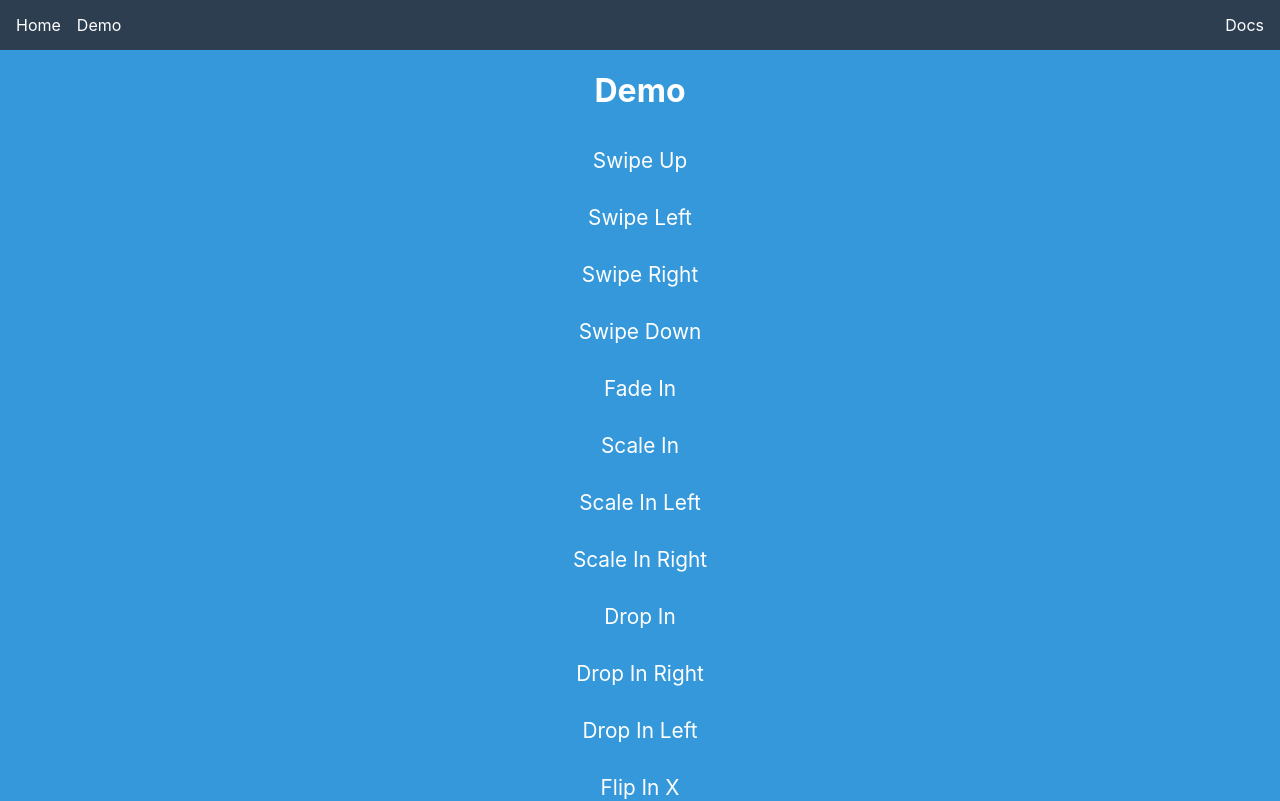
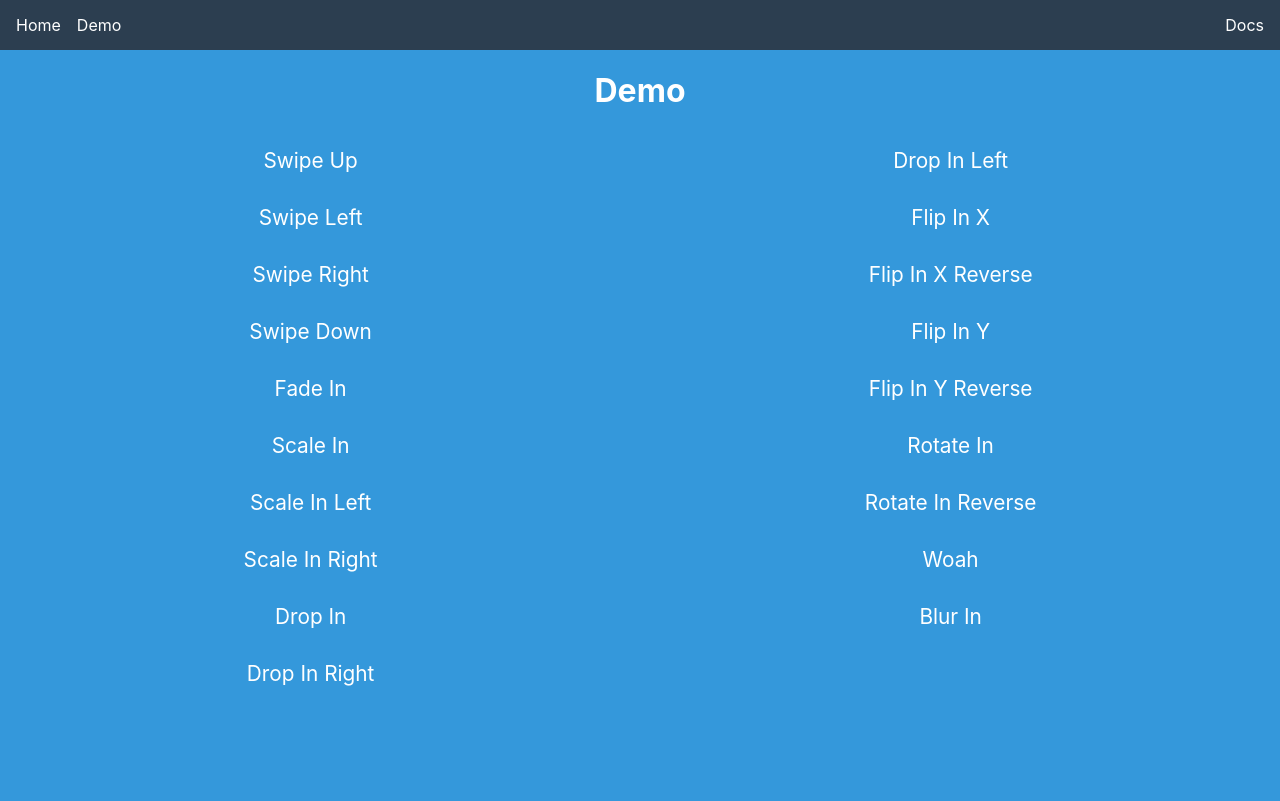
Before and after one commit to joerez/react-transitions, a React (Create React App) app: page /projects/react-transitions/demo in a window 1280 px wide. Shown: the top 801 px of the page. Built offline with nearby package versions, Linux system fonts and the light colour scheme.

Commit message:
added blur in

```diff
--- a/src/Components/App.js
+++ b/src/Components/App.js
@@ -36,6 +36,8 @@ import RotateInPage from './PageExamples/RotateInPage'
 import RotateInReversePage from './PageExamples/RotateInReversePage'
 
 import WoahPage from './PageExamples/WoahPage'
+
+import BlurInPage from './PageExamples/BlurInPage'
 
 
 class App extends Component {
@@ -76,6 +78,8 @@ class App extends Component {
             <Route exact path="/projects/react-transitions/rotate-in-reverse" component={RotateInReversePage} />
 
             <Route exact path="/projects/react-transitions/woah" component={WoahPage} />
+            <Route exact path="/projects/react-transitions/blur-in" component={BlurInPage} />
+
 
           </div>
         </BrowserRouter>
--- a/src/Components/Docs/Docs.js
+++ b/src/Components/Docs/Docs.js
@@ -3,9 +3,6 @@ import { Link } from 'react-router-dom';
 
 import SyntaxHighlighter from 'react-syntax-highlighter/prism';
 import { dark } from 'react-syntax-highlighter/styles/prism';
-
-
-
 
 // Import the Markdown component
 import Markdown from 'react-markdown';
--- a/src/Components/Home.js
+++ b/src/Components/Home.js
@@ -35,6 +35,9 @@ class Home extends Component {
 
           <Link to="/projects/react-transitions/woah">Woah</Link>
 
+          <Link to="/projects/react-transitions/blur-in">Blur In</Link>
+
+
         </section>
       </div>
     )
--- /dev/null
+++ b/src/Components/PageExamples/BlurInPage.js
@@ -0,0 +1,15 @@
+import React, { Component } from 'react'
+import { Link } from 'react-router-dom'
+
+import Page from './Page';
+
+class BlurInPage extends Component {
+  render() {
+    return (
+      <div className="react-transition blur-in">
+        <Page title="Blur In" docs={`<div className="react-transition blur-in"></div>`}/>
+      </div>
+    )
+  }
+}
+export default BlurInPage
--- a/src/Components/react-transitions.css
+++ b/src/Components/react-transitions.css
@@ -364,3 +364,22 @@
   animation-duration: 1s;
   transform-style: preserve-3d;
 }
+
+@keyframes blurIn {
+  from {
+    filter: blur(1.5rem);
+    opacity: 1;
+  }
+
+  to {
+    filter: blur(0);
+    opacity: 1;
+  }
+}
+
+.blur-in {
+  animation-timing-function: ease-in-out;
+  transform-origin: center;
+  animation-name: blurIn;
+  animation-duration: 300ms;
+}
--- a/src/index.css
+++ b/src/index.css
@@ -35,6 +35,7 @@ nav a {
 }
 
 .transition-links {
+  height: 600px;
   width: 100%;
   display: flex;
   flex-direction: column;
```
